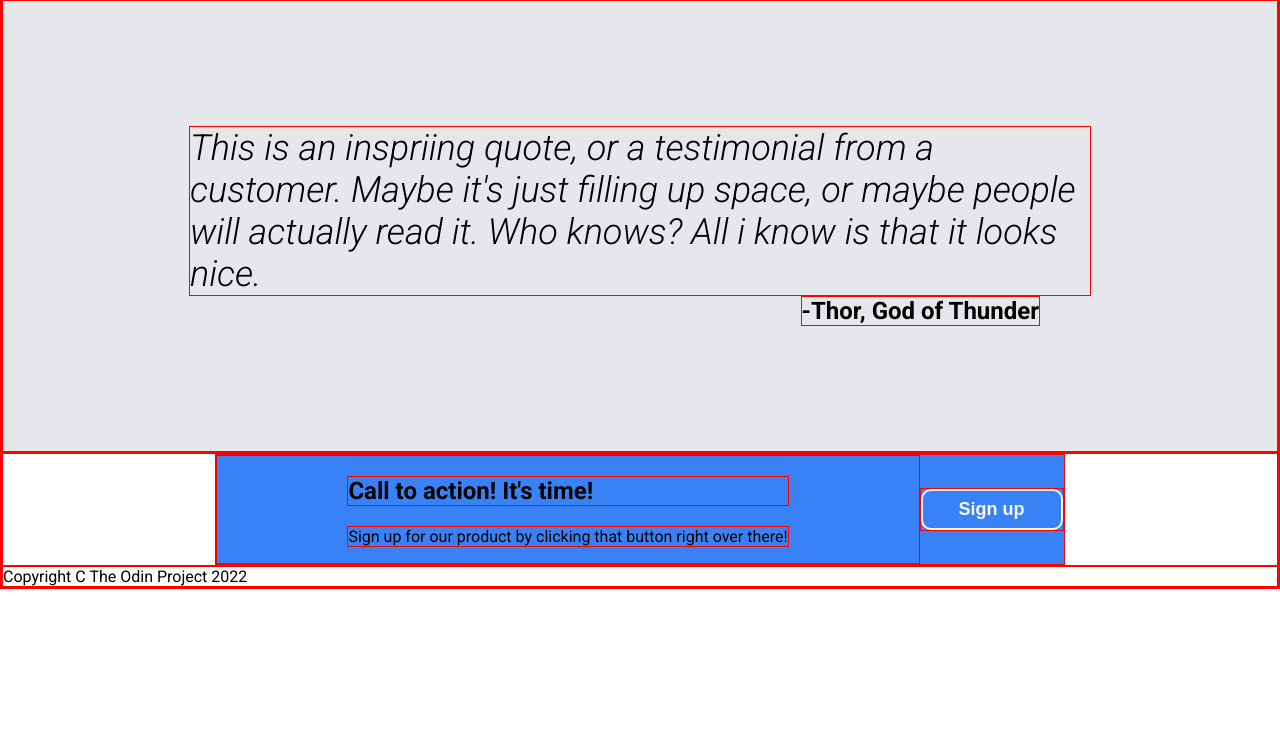
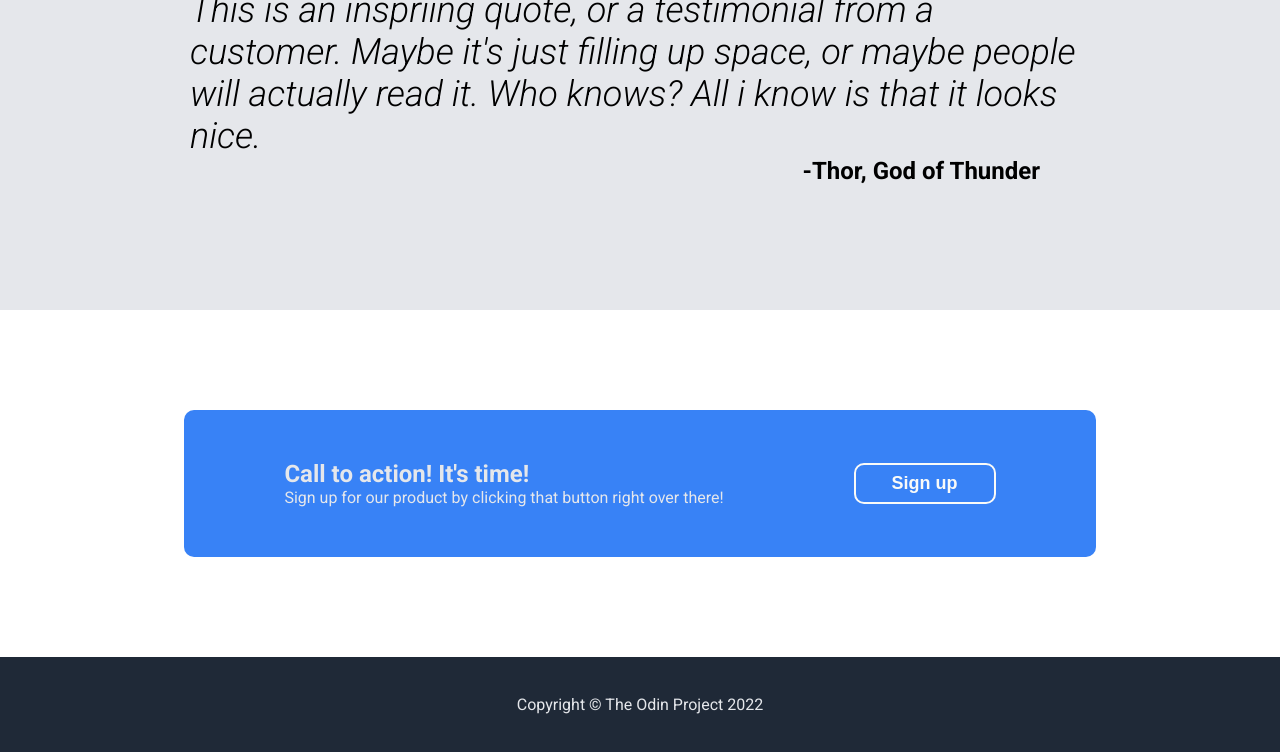
Before and after one commit to Necr0Coder/LandingPage, a plain HTML site: page index.html in a window 1280 px wide. Shown: the part 1212-1964 px from the top of the page. Before the commit the page ends 1801 px from the top, so only its background shows below. Drawn offline with Linux system fonts and the light colour scheme.

Commit message:
Add Section 4 and footer.  complete?

```diff
--- a/index.html
+++ b/index.html
@@ -79,17 +79,19 @@
     <!-- Section 4 -->
     <div class="section4">
       <div class="text-button-wrapper">
-        <div class="text-button">
-          <h2>Call to action! It's time!</h2>
-          <p>
-            Sign up for our product by clicking that button right over there!
-          </p>
+        <div class="text-wrap">
+          <div class="text">
+            <h2>Call to action! It's time!</h2>
+            <p>
+              Sign up for our product by clicking that button right over there!
+            </p>
+          </div>
         </div>
         <div class="button">
           <button>Sign up</button>
         </div>
       </div>
     </div>
-    <footer>Copyright C The Odin Project 2022</footer>
+    <footer>Copyright <span>&#169</span> The Odin Project 2022</footer>
   </body>
 </html>
--- a/styles.css
+++ b/styles.css
@@ -1,6 +1,6 @@
-* {
+/* * {
   border: 1px solid red;
-}
+} */
 
 body {
   font-family: "Roboto", sans-serif; /*This imports the Roboto Google font*/
@@ -12,13 +12,13 @@ body {
   background-color: #1f2937;
   color: #f9faf8;
   margin: 0;
-  padding: 30px 270px;
+  padding: 30px 100px;
   display: flex;
   justify-content: center;
 }
 
-.wrapper {
-  max-width: 1000px;
+.section1 .wrapper {
+  max-width: 1200px;
 }
 
 .section1 .container {
@@ -62,7 +62,12 @@ a {
 }
 
 .header2 img {
-  width: 500px;
+  width: 700px;
+  height: 277px;
+}
+
+.signup {
+  max-width: 470px;
 }
 
 .signup h2 {
@@ -160,14 +165,30 @@ a {
   display: flex;
   justify-content: center;
   background-color: #3882f6;
+  border-radius: 10px;
+  padding: 50px 100px;
+  margin: 100px 0px;
 }
-.section4 .text-button {
+
+.section4 .text-wrap {
+}
+
+.section4 .text {
   margin: 0;
-  padding: 0 130px;
+  padding-right: 130px;
+  color: #e5e7eb;
 }
+
+.section4 h2,
+.section4 p {
+  margin: 0;
+}
+
+/*This defines the area around the button*/
 
 .section4 .button {
   align-self: center;
+  margin: 0x;
 }
 
 .section4 button {
@@ -179,3 +200,10 @@ a {
   font-weight: 700;
   font-size: 18px;
 }
+
+footer {
+  background-color: #1f2937;
+  color: #e5e7eb;
+  padding: 38px;
+  text-align: center;
+}
```
